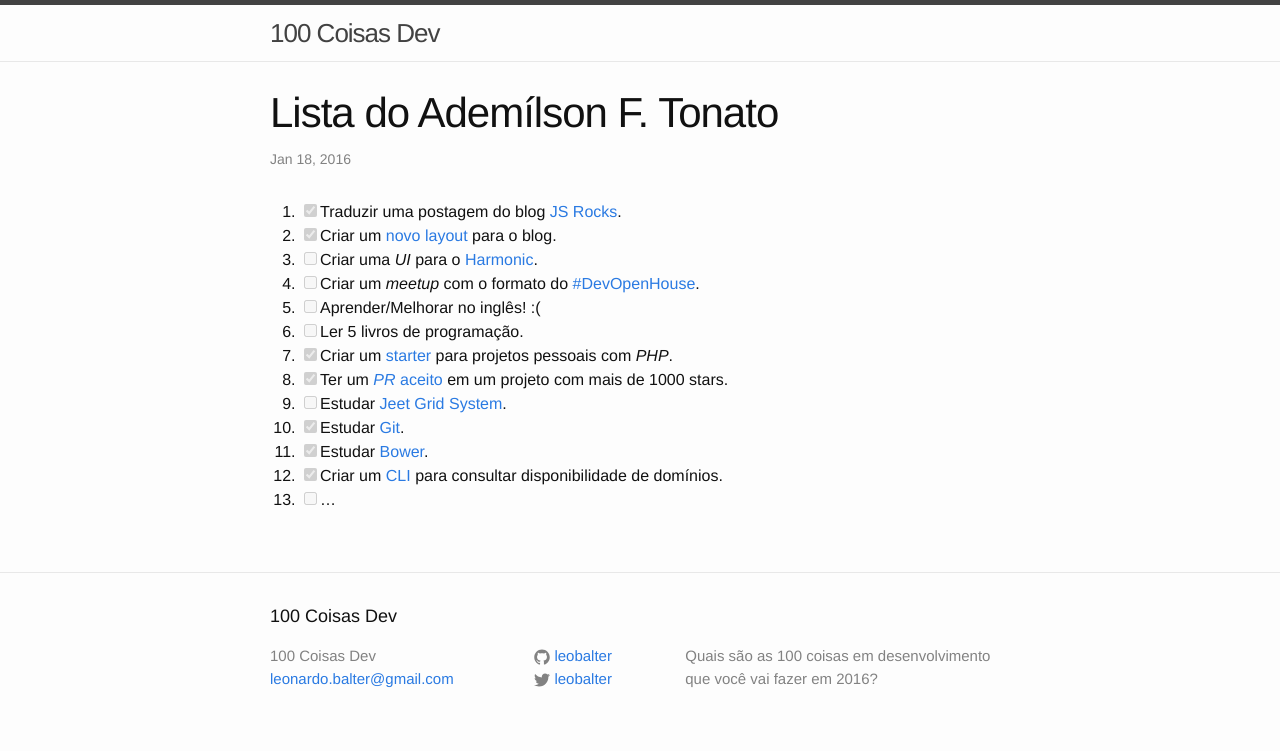
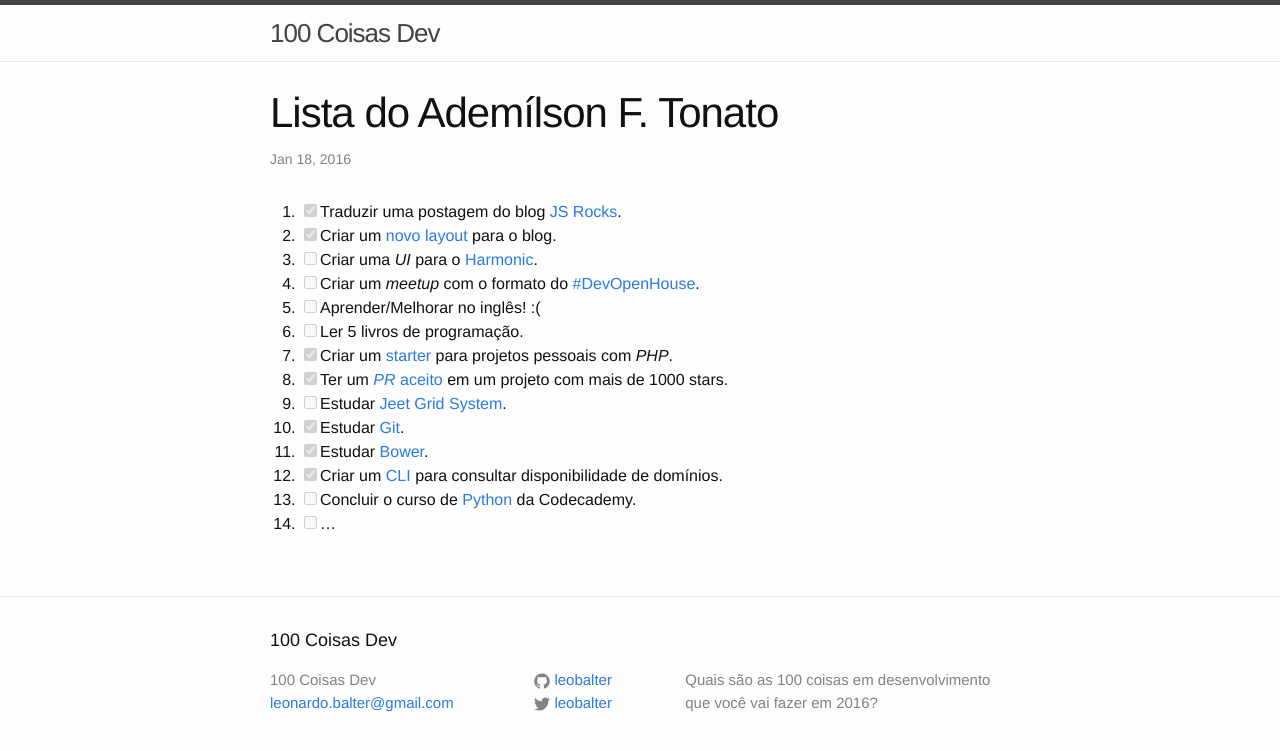
Before and after one commit to leobalter/100-coisas-dev, a Jekyll site: the page built from _posts/listas/2016-01-18-ftonato.markdown, in a window 1280 px wide. Shown: the top 751 px of the page. Built offline with Jekyll 4.4.1, drawn with Linux system fonts in a browser that asks for light colours.

Commit message:
Adicionar curso de Python

```diff
--- a/_posts/listas/2016-01-18-ftonato.markdown
+++ b/_posts/listas/2016-01-18-ftonato.markdown
@@ -17,4 +17,5 @@ categories: listas
 10. [x] Estudar [Git](https://github.com/ftonato/github-course).
 11. [x] Estudar [Bower](https://github.com/ftonato/bower-course).
 12. [x] Criar um [CLI](https://github.com/ftonato/registrobr) para consultar disponibilidade de domínios.
-13. [ ] ...
+13. [ ] Concluir o curso de [Python](https://www.codecademy.com/pt-BR/learn/python) da Codecademy.
+14. [ ] ...
```
